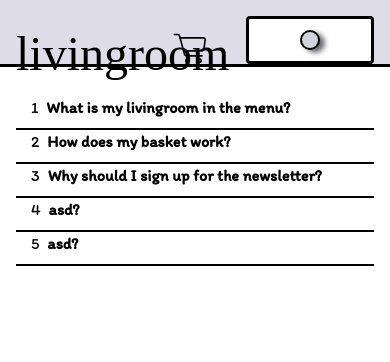
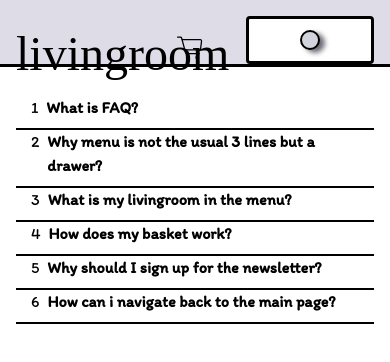
Before and after one commit to laurabiro/furniture-web-app, a React (Vite) app in the folder frontend/furnitured-app/: page /faq in a window 390 px wide. Shown: the top 362 px of the page. Built offline with nearby package versions, Linux system fonts and the light colour scheme; a web font is replaced by a local one.

Commit message:
faq being edited atm, next: tablet view,post method for newsletter.basket.contact, filter for allstuff

```diff
--- a/frontend/furnitured-app/src/components/FAQs.tsx
+++ b/frontend/furnitured-app/src/components/FAQs.tsx
@@ -12,9 +12,16 @@ const FAQs = () => {
 
   const allfaqs: Allfaq[] = [
     {
+      q: "What is FAQ?",
+      a: "a: FAQ is short for: frequently asked question. Here you will find some explanations about the page flow, menu items etc.. Feel free to contact us if any other question occurs than this ones. To do this, please press menu and choose the contact button. Fill out the form and hit send button."
+    },
+    {
+      q: "Why menu is not the usual 3 lines but a drawer?",
+      a: "a: The idea is to open a drawer that have labelled files in it. Really hope you like it!"
+    },
+    {
       q: "What is my livingroom in the menu?",
       a: "a: Select an item and press my livingroom button. Selected items will be placed to your livingroom for you to see if they match together. You can replace the selected item anytime with another one. One type at a time will be visible in the showroom. To see your livingroom, go to menu / my livingroom. Enjoy!",
-
     },
     {
       q: "How does my basket work?",
@@ -22,15 +29,11 @@ const FAQs = () => {
     },
     {
       q: "Why should I sign up for the newsletter?",
-      a: "a: edf"
+      a: "a: Newsletter is designed for your interest. The idea is to send you only the information what you are interested in, no less or no more. To sign up for the newletter you can choose newletter in the menu or find the pencil on the main page, bottom right."
     },
     {
-      q: "asd?",
-      a: "a: edf"
-    },
-    {
-      q: "asd?",
-      a: "a: edf"
+      q: "How can i navigate back to the main page?",
+      a: "a: Simply press on \" livingroom \" in  the header, top left."
     },
   ]
 
--- a/frontend/furnitured-app/src/components/Header.tsx
+++ b/frontend/furnitured-app/src/components/Header.tsx
@@ -32,10 +32,10 @@ const Header = () => {
     <div className="pl-4 pr-4 pt-4 bg-[#DEDDE7] dark:bg-gray-900 border-b-3 border-black border-solid flex justify-between z-50 w-full fixed top-0">
         { hamburgerOpen &&  <Hamburger onClose={() => setHamburgerOpen(false)} /> }
         <p className='pr-20'></p>
-        <p className="header-name text-5xl cursor-pointer dark:text-[#DEDDE7]" onClick={handleCloseHamburger}> <Link to="/">livingroom</Link> </p>
+        <p className="header-name text-5xl cursor-pointer dark:text-white" onClick={handleCloseHamburger}> <Link to="/">livingroom</Link> </p>
         <Link to="/basket">
           <div className="basket" onClick={handleBasketClick}>
-            <svg className='w-10 h-10 dark:bg-[#DEDDE7] rounded-lg pt-1 pb-0 pr-1' viewBox="0 0 22 22" fill="none" xmlns="http://www.w3.org/2000/svg">
+            <svg className='w-10 h-10 dark:bg-white rounded-3xl pt-2 pb-1 pr-1' viewBox="0 0 22 22" fill="none" xmlns="http://www.w3.org/2000/svg">
 
             <g id="SVGRepo_bgCarrier" strokeWidth="0"/>
 
--- a/frontend/furnitured-app/src/components/Newsletter.tsx
+++ b/frontend/furnitured-app/src/components/Newsletter.tsx
@@ -53,7 +53,7 @@ const Newsletter = () => {
           ))}
 
         </div>
-        <div className='flex justify-center'>
+        <div className='flex justify-center pt-2'>
           <button className=' p-1 bg-slate-300 w-16 rounded-md text-base font-semibold'>SEND</button>
         </div>
       </div>
```
Also changed, not shown: 1 other file (tests, documents, lock files or other folders).
